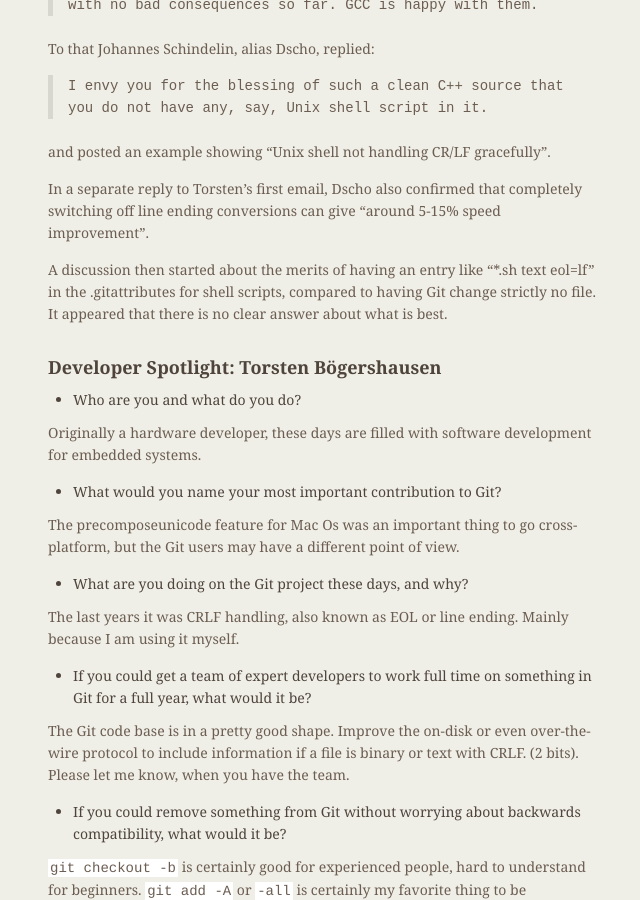
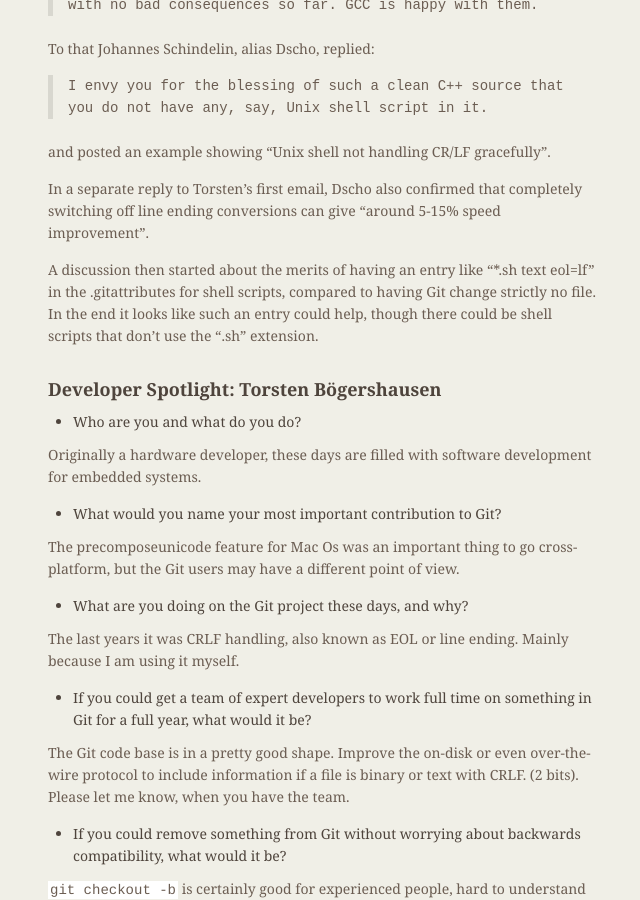
Before and after one commit to git/git.github.io, a Jekyll site: the page built from rev_news/drafts/edition-33.md, in a window 1280 px wide and 900 px high, scrolled down 2920 px. Shown: the whole window, without its empty margins (486-1126 px from the left). Built offline with Jekyll 4.4.1, drawn with Linux system fonts in a browser that asks for light colours.

Commit message:
rn-33: change CRLF article end
Maybe this end better reflects the conclusion of the discussion.

```diff
--- a/rev_news/drafts/edition-33.md
+++ b/rev_news/drafts/edition-33.md
@@ -174,8 +174,9 @@
 
 A discussion then started about the merits of having an entry like
 "*.sh text eol=lf" in the .gitattributes for shell scripts, compared
-to having Git change strictly no file. It appeared that there is no
-clear answer about what is best.
+to having Git change strictly no file. In the end it looks like such an
+entry could help, though there could be shell scripts that don't use the
+".sh" extension.
 
 
 ## Developer Spotlight: Torsten Bögershausen
```
